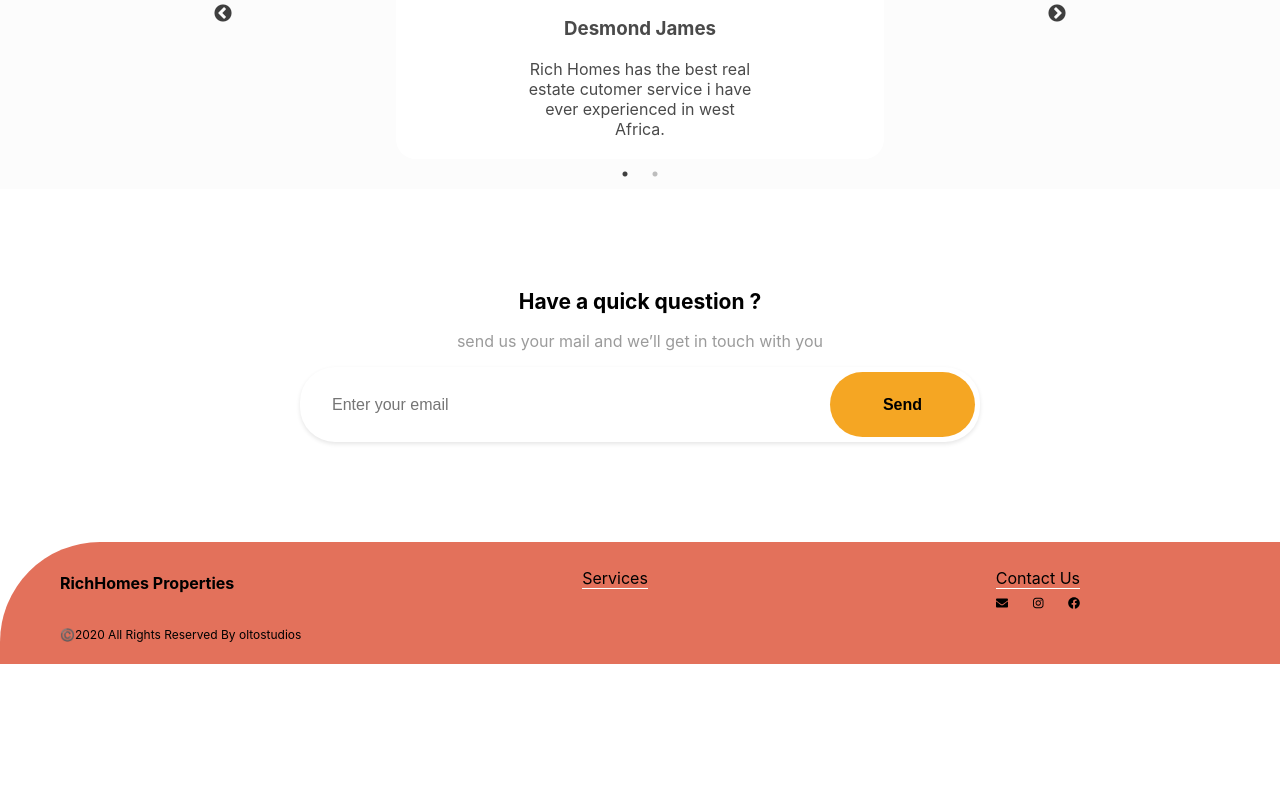
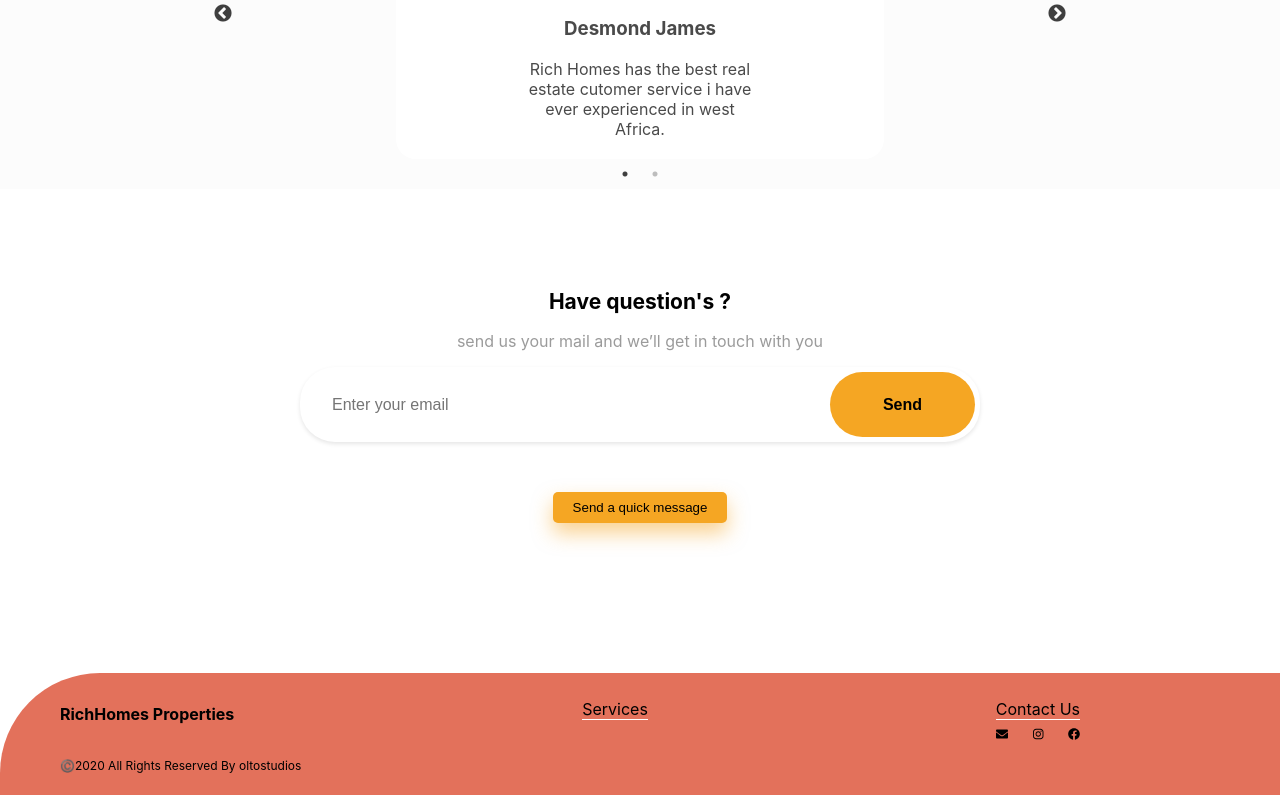
Before and after one commit to tosebikan/richhomesgh, a React (Create React App) app: page / in a window 1280 px wide. Shown: the part 3203-3998 px from the top of the page. Before the commit the page ends 3867 px from the top, so only its background shows below. Built offline with nearby package versions, Linux system fonts and the light colour scheme.

Commit message:
add message button to send quick message

```diff
--- a/src/screens/HomeScreen.js
+++ b/src/screens/HomeScreen.js
@@ -174,7 +174,7 @@ function HomeScreen() {
       </div>
 
       <div className="question">
-        <h2> Have a quick question ?</h2>
+        <h2> Have question's ?</h2>
         <p>send us your mail and we’ll get in touch with you </p>
         <form
           className="question-form"
@@ -195,6 +195,9 @@ function HomeScreen() {
             Send
           </button>
         </form>
+        <Link to="/contact">
+          <button className="feature-button">Send a quick message</button>
+        </Link>
       </div>
       <Footer />
     </div>
```
